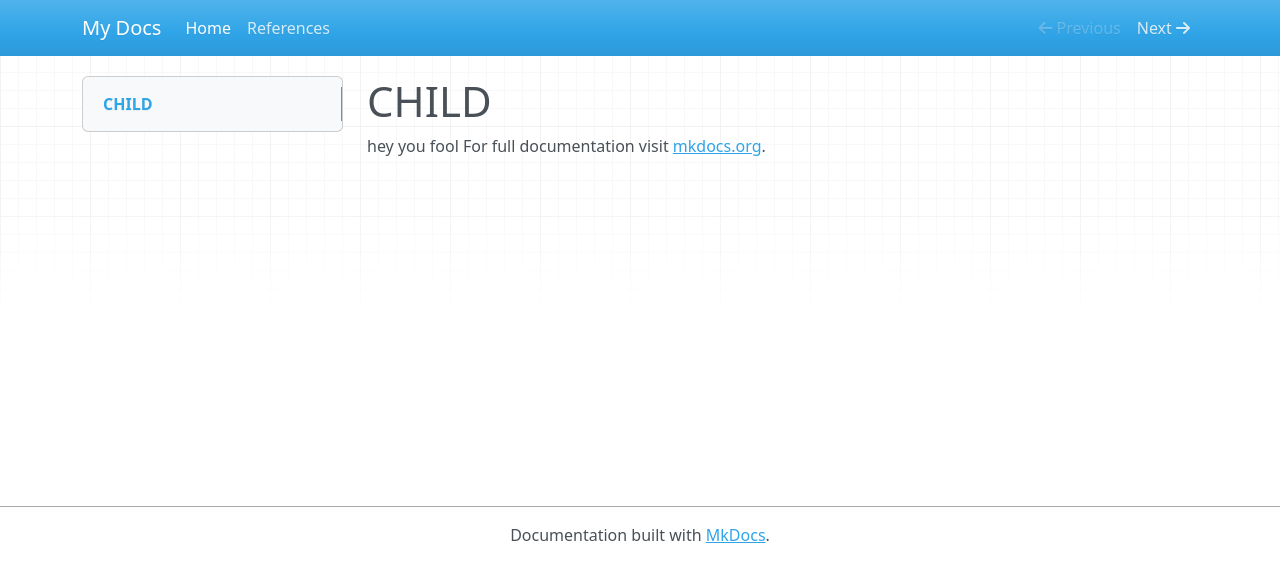
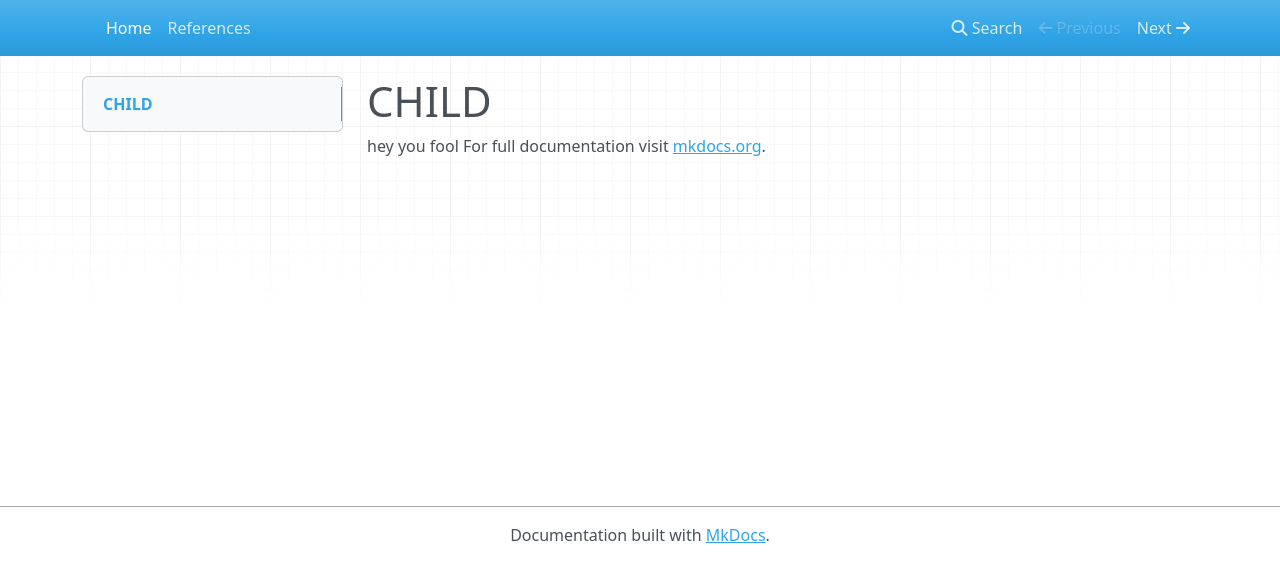
Before and after one commit to younesStrittmatter/mkdocs-test-child, an MkDocs documentation site: the page built from docs/index.md, in a window 1280 px wide. Shown: the top 582 px of the page. Built offline with MkDocs 1.6.1, drawn with Linux system fonts in a browser that asks for light colours; nearby versions of some CDN libraries.

Commit message:
docs: add doc

```diff
--- a/mkdocs.yml
+++ b/mkdocs.yml
@@ -1,8 +1,3 @@
-site_name: My Docs
-
-plugins:
-  - mkdocstrings
-
 nav:
   - Home: index.md
   - References: test.md
```
